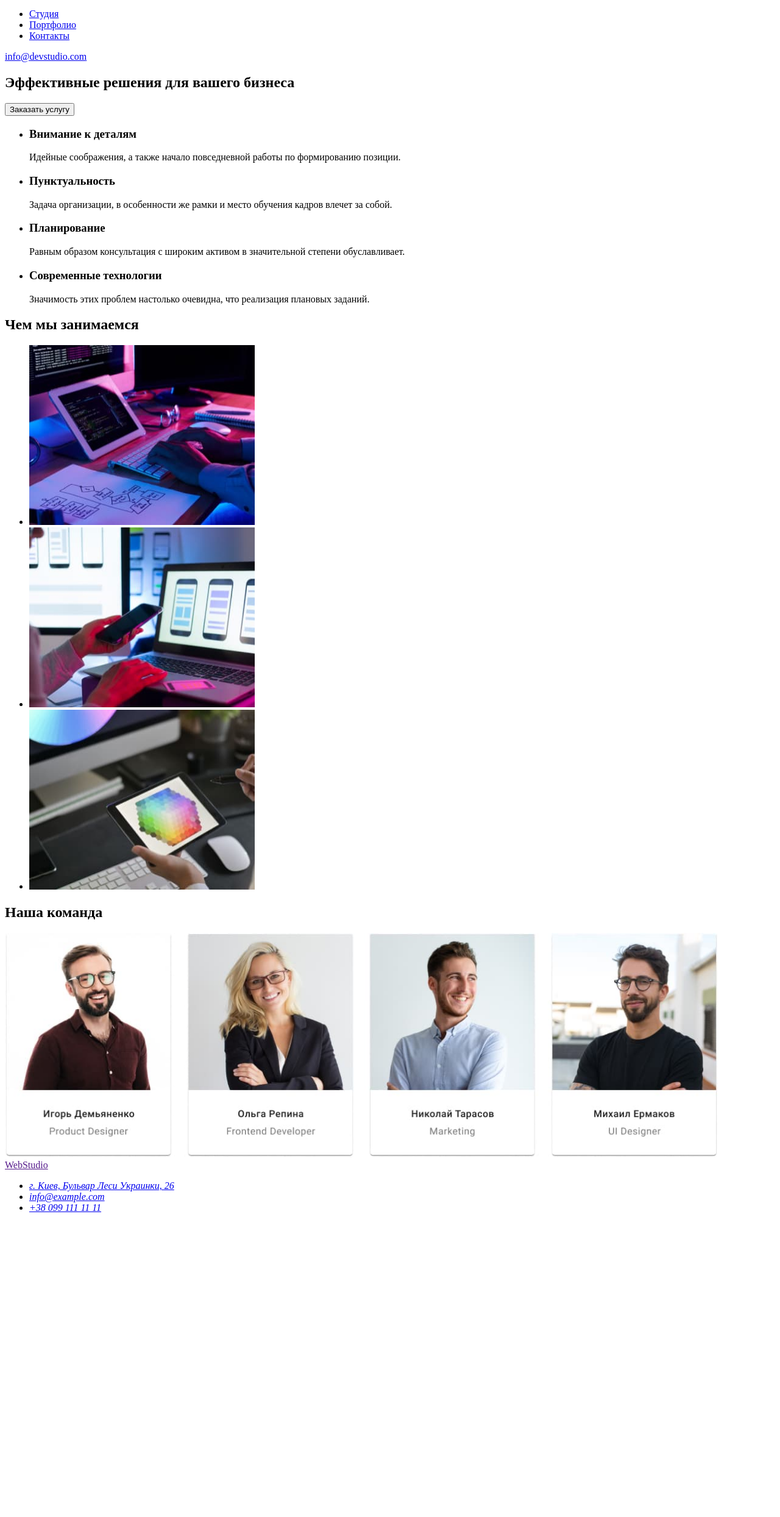
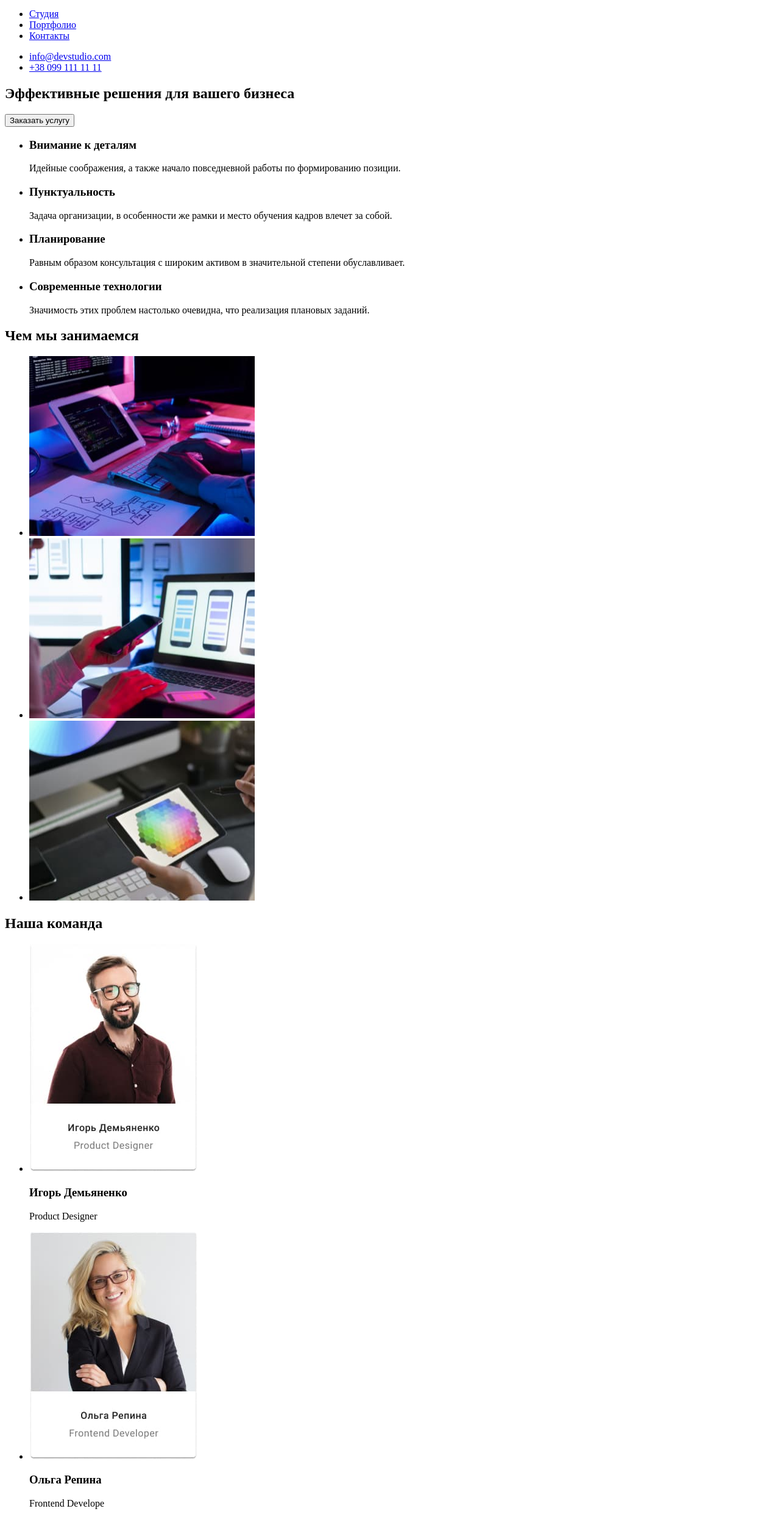
Before and after one commit to IrynkaKol/goit-markup-hw-01, a plain HTML site: page index.html in a window 1280 px wide. Shown: the part 28-2516 px from the top of the page at 61% size. Before the commit the page ends 2034 px from the top, so only its background shows below. Drawn offline with Linux system fonts and the light colour scheme.

Commit message:
Edit hw
 small changes

```diff
--- a/index.html
+++ b/index.html
@@ -23,7 +23,10 @@
           </li>
         </ul>
       </nav>
-      <a class="header-mail" href="mailto:info@devstudio.com">info@devstudio.com</a>
+      <ul>
+        <li><a class="header-mail" href="mailto:info@devstudio.com">info@devstudio.com</a></li>
+        <li><a class="contacts-link" href="phone:+380991111111">+38 099 111 11 11</a></li>
+      </ul>
     </header>
     <!--Main section-->
     <main>
@@ -91,6 +94,29 @@
       <!--Team section-->
       <section class="team">
         <h2 class="team-title">Наша команда</h2>
+        <ul class="team-list">
+          <li class="teaam-item">
+            <img src="./images/team/card1.jpg" alt="Игорь" class="team-img" />
+            <h3 class="subtitle-team">Игорь Демьяненко</h3>
+            <p class="team=position" lang="en">Product Designer</p>
+          </li>
+          <li class="teaam-item">
+            <img class="team-img" src="./images/team/card2.jpg" alt="Ольга" />
+            <h3 class="subtitle-team">Ольга Репина</h3>
+            <p class="team=position" lang="en">Frontend Develope</p>
+          </li>
+          <li class="teaam-item">
+            <img class="team-img" src="./images/team/card3.jpg" alt="Николай" />
+            <h3 class="subtitle-team">Николай Тарасов</h3>
+            <p class="team=position" lang="en">Frontend Develope</p>
+          </li>
+          <li class="teaam-item">
+            <img class="team-img" src="./images/team/card4.jpg" alt="Михаил" />
+            <h3 class="subtitle-team">Михаил Ермаков</h3>
+            <p class="team=position" lang="en">UI Designer</p>
+          </li>
+        </ul>
+
         <img src="./images/team/img4.jpg" alt="" width="1170" height="368" />
       </section>
     </main>
```
Also changed, not shown: images/team/card1.jpg (added), images/team/card2.jpg (added), images/team/card3.jpg (added), images/team/card4.jpg (added), images/team/img4.jpg (deleted).
